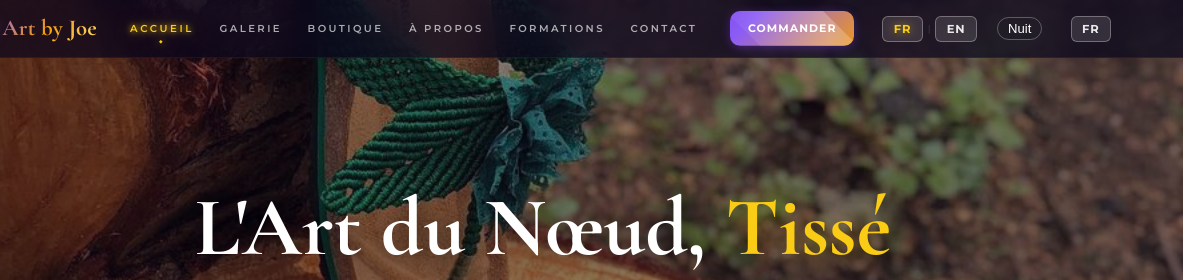
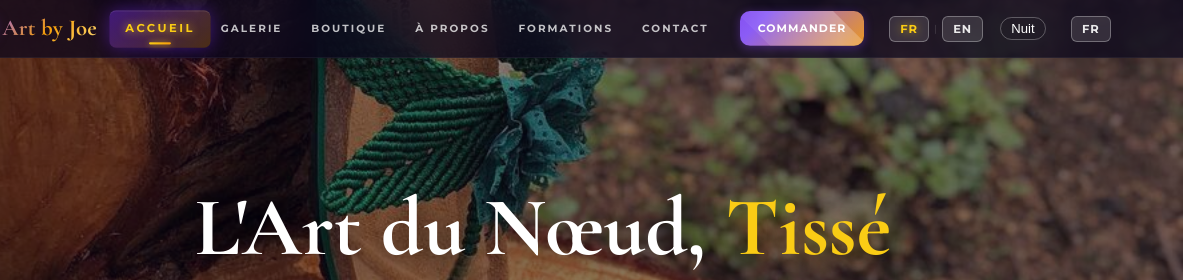
Before and after one commit to johaoooo/ArtByJoe, a website: page index.html in a window 1280 px wide. Shown: the top 280 px of the page, 97-1280 px from the left. Drawn offline with nearby package versions, Linux system fonts and the light colour scheme; animation ran at ten frames a second.

Commit message:
Update style.css

```diff
--- a/style.css
+++ b/style.css
@@ -263,17 +263,15 @@ body::before {
 .nav-link {
   position: relative;
   display: inline-block;
-  font-size: .63rem;
-  font-weight: 600;
-  letter-spacing: .24em;
+  font-size: .65rem;
+  font-weight: 700;
+  letter-spacing: .2em;
   text-transform: uppercase;
-  color: rgba(255,255,255,.65);
-  padding: .42rem .8rem;
-  /* transition fluide sur couleur + espacement + glow */
-  transition:
-    color .28s ease,
-    letter-spacing .28s ease,
-    text-shadow .28s ease;
+  color: rgba(255,255,255,.75);
+  padding: .5rem .9rem;
+  border-radius: 6px;
+  transition: all .25s ease;
+  transform-origin: center;
 }
 
 /* Séparateur fin entre les liens */
@@ -286,40 +284,38 @@ body::before {
   pointer-events: none;
 }
 
-/* ── Hover : glow doré + léger espacement ── */
+/* ── Hover : fond violet + glow + scale ── */
 .nav-link:hover {
   color: #FACC15;
-  letter-spacing: .28em;
-  text-shadow:
-    0 0 6px  rgba(250,204,21,1),
-    0 0 18px rgba(250,204,21,.6),
-    0 0 38px rgba(250,204,21,.25);
+  background: rgba(109,40,217,.35);
+  transform: scale(1.08);
+  text-shadow: 0 0 10px rgba(250,204,21,.7);
+  box-shadow: 0 0 12px rgba(109,40,217,.4);
 }
 
-/* ── Actif : même glow + petit losange dessous ── */
+/* ── Actif : agrandit + fond coloré + losange ── */
 .nav-link.active {
   color: #FACC15;
-  letter-spacing: .26em;
-  text-shadow:
-    0 0 6px  rgba(250,204,21,1),
-    0 0 18px rgba(250,204,21,.55),
-    0 0 35px rgba(250,204,21,.2);
+  background: linear-gradient(135deg, rgba(109,40,217,.5), rgba(245,158,11,.25));
+  transform: scale(1.1);
+  text-shadow: 0 0 8px rgba(250,204,21,.8);
+  box-shadow: 0 0 16px rgba(109,40,217,.5), inset 0 1px 0 rgba(255,255,255,.1);
+  letter-spacing: .22em;
 }
 .nav-link.active::after {
-  content: '◆';
+  content: '';
   position: absolute;
-  bottom: -.05rem; left: 50%;
+  bottom: 3px; left: 50%;
   transform: translateX(-50%);
-  font-size: .28rem;
-  color: #FACC15;
-  text-shadow: 0 0 8px rgba(250,204,21,.9);
-  line-height: 1;
-  display: block;
+  width: 20px; height: 2px;
+  background: linear-gradient(90deg, #FACC15, #F59E0B);
+  border-radius: 2px;
+  box-shadow: 0 0 6px rgba(250,204,21,.8);
 }
 
 /* ── Scrolled (fond blanc) ── */
 .header.scrolled .nav-link {
-  color: rgba(30,27,46,.58);
+  color: rgba(30,27,46,.65);
   text-shadow: none;
 }
 .header.scrolled .nav-link + .nav-link::before {
@@ -327,20 +323,20 @@ body::before {
 }
 .header.scrolled .nav-link:hover {
   color: var(--primary-color);
-  letter-spacing: .28em;
-  text-shadow:
-    0 0 6px  rgba(109,40,217,.5),
-    0 0 18px rgba(109,40,217,.25);
+  background: rgba(109,40,217,.08);
+  transform: scale(1.08);
+  text-shadow: none;
+  box-shadow: 0 0 10px rgba(109,40,217,.2);
 }
 .header.scrolled .nav-link.active {
-  color: var(--primary-color);
-  text-shadow:
-    0 0 6px  rgba(109,40,217,.45),
-    0 0 16px rgba(109,40,217,.2);
+  color: var(--white);
+  background: linear-gradient(135deg, #6D28D9, #8B5CF6);
+  transform: scale(1.1);
+  box-shadow: 0 4px 14px rgba(109,40,217,.4);
+  text-shadow: none;
 }
 .header.scrolled .nav-link.active::after {
-  color: var(--primary-color);
-  text-shadow: 0 0 6px rgba(109,40,217,.7);
+  background: linear-gradient(90deg, #FACC15, #F59E0B);
 }
 
 /* ── Bouton Commander ── */
@@ -837,6 +833,7 @@ section { padding: var(--spacing-xl) 0; }
   .about-grid    { grid-template-columns:1fr; gap:var(--spacing-lg); }
   .about-content { padding:0; }
   .about-profile { max-width:100%; width:100%; box-sizing:border-box; }
+  .about-image { display:none !important; }
 
   /* Contact */
   .contact-wrapper { grid-template-columns:1fr; gap:var(--spacing-lg); }
```
